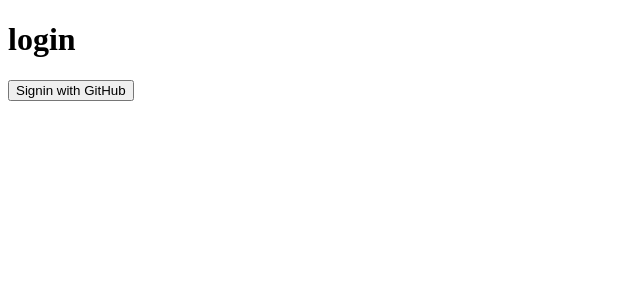
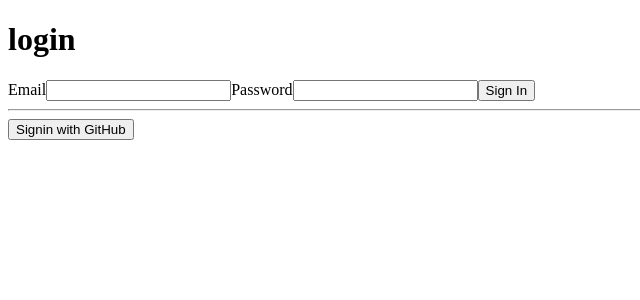
Before and after one commit to zhunus/example-app, a Next.js app: page /auth/login in a window 1280 px wide. Shown: the top 300 px of the page, without its empty margins (0-640 px from the left). Built offline with nearby package versions, Linux system fonts and the light colour scheme; no server answers.

Commit message:
Add Credentials auth provider

```diff
--- a/package.json
+++ b/package.json
@@ -12,7 +12,8 @@
     "next": "14.2.8",
     "next-auth": "^5.0.0-beta.20",
     "react": "^18",
-    "react-dom": "^18"
+    "react-dom": "^18",
+    "zod": "^3.23.8"
   },
   "devDependencies": {
     "@types/node": "^20",
--- /dev/null
+++ b/src/app/auth/login/CredentialsForm.tsx
@@ -0,0 +1,22 @@
+import {signIn} from '@/auth';
+
+export default function CredentialsForm() {
+  return (
+    <form
+      action={async (formData) => {
+        'use server';
+        await signIn('credentials', formData, {redirectTo: '/profile'});
+      }}
+    >
+      <label>
+        Email
+        <input name="email" type="email" />
+      </label>
+      <label>
+        Password
+        <input name="password" type="password" />
+      </label>
+      <button>Sign In</button>
+    </form>
+  );
+}
--- /dev/null
+++ b/src/app/auth/login/GithubForm.tsx
@@ -0,0 +1,14 @@
+import {signIn} from '@/auth';
+
+export default function GithubForm() {
+  return (
+    <form
+      action={async () => {
+        'use server';
+        await signIn('github', {redirectTo: '/profile'});
+      }}
+    >
+      <button type="submit">Signin with GitHub</button>
+    </form>
+  );
+}
--- a/src/app/auth/login/page.tsx
+++ b/src/app/auth/login/page.tsx
@@ -1,17 +1,21 @@
-import {signIn} from '@/auth';
+import {auth} from '@/auth';
+import {redirect} from 'next/navigation';
+import CredentialsForm from './CredentialsForm';
+import GithubForm from './GithubForm';
 
-export default function LoginPage() {
+export default async function LoginPage() {
+  const session = await auth();
+
+  if (session) {
+    return redirect('/profile');
+  }
+
   return (
     <>
       <h1>login</h1>
-      <form
-        action={async () => {
-          'use server';
-          await signIn('github', {redirectTo: '/'});
-        }}
-      >
-        <button type="submit">Signin with GitHub</button>
-      </form>
+      <CredentialsForm />
+      <hr />
+      <GithubForm />
     </>
   );
 }
--- /dev/null
+++ b/src/app/lib/zod.ts
@@ -0,0 +1,11 @@
+import {object, string} from 'zod';
+
+export const signInSchema = object({
+  email: string({required_error: 'Email is required'})
+    .min(1, 'Email is required')
+    .email('Invalid email'),
+  password: string({required_error: 'Password is required'})
+    .min(1, 'Password is required')
+    .min(8, 'Password must be more than 8 characters')
+    .max(32, 'Password must be less than 32 characters'),
+});
--- a/src/auth.ts
+++ b/src/auth.ts
@@ -1,6 +1,41 @@
 import NextAuth from 'next-auth';
 import GitHub from 'next-auth/providers/github';
+import Credentials from 'next-auth/providers/credentials';
+import {getUserFromDb, hashPassword} from './userDb';
+import {signInSchema} from './app/lib/zod';
 
 export const {handlers, signIn, signOut, auth} = NextAuth({
-  providers: [GitHub],
+  pages: {
+    signIn: '/auth/login',
+  },
+  providers: [
+    GitHub,
+    Credentials({
+      credentials: {
+        email: {},
+        password: {},
+      },
+      authorize: async (credentials) => {
+        try {
+          let user = null;
+
+          const {email, password} = await signInSchema.parseAsync(credentials);
+
+          const pwHash = hashPassword(password);
+
+          user = await getUserFromDb(email, pwHash);
+
+          if (!user) {
+            throw new Error('User not found.');
+          }
+
+          return {email: user.email, name: user.name, avatar: user.avatar};
+        } catch (error) {
+          console.log(error);
+
+          return null;
+        }
+      },
+    }),
+  ],
 });
--- /dev/null
+++ b/src/userDb.ts
@@ -0,0 +1,31 @@
+import * as crypto from 'crypto';
+
+export const userDb = [
+  {
+    name: 'Admin',
+    email: 'admin@example.com',
+    avatar: '/avatar.png',
+    password: '12345678',
+  },
+];
+
+export function hashPassword(password: string): string {
+  const SALT = process.env.PASSWORD_SALT;
+
+  if (!SALT) {
+    throw new Error('PASSWORD_SALT environment variable is not set');
+  }
+
+  const hash = crypto
+    .pbkdf2Sync(password, SALT, 1000, 64, 'sha512')
+    .toString('hex');
+
+  return hash;
+}
+
+export async function getUserFromDb(email: string, passwordHash: string) {
+  return userDb.find(
+    (user) =>
+      user.email === email && hashPassword(user.password) === passwordHash
+  );
+}
```
Also changed, not shown: src/app/page.tsx (+8 -2 lines), 1 other file (tests, documents, lock files or other folders).
